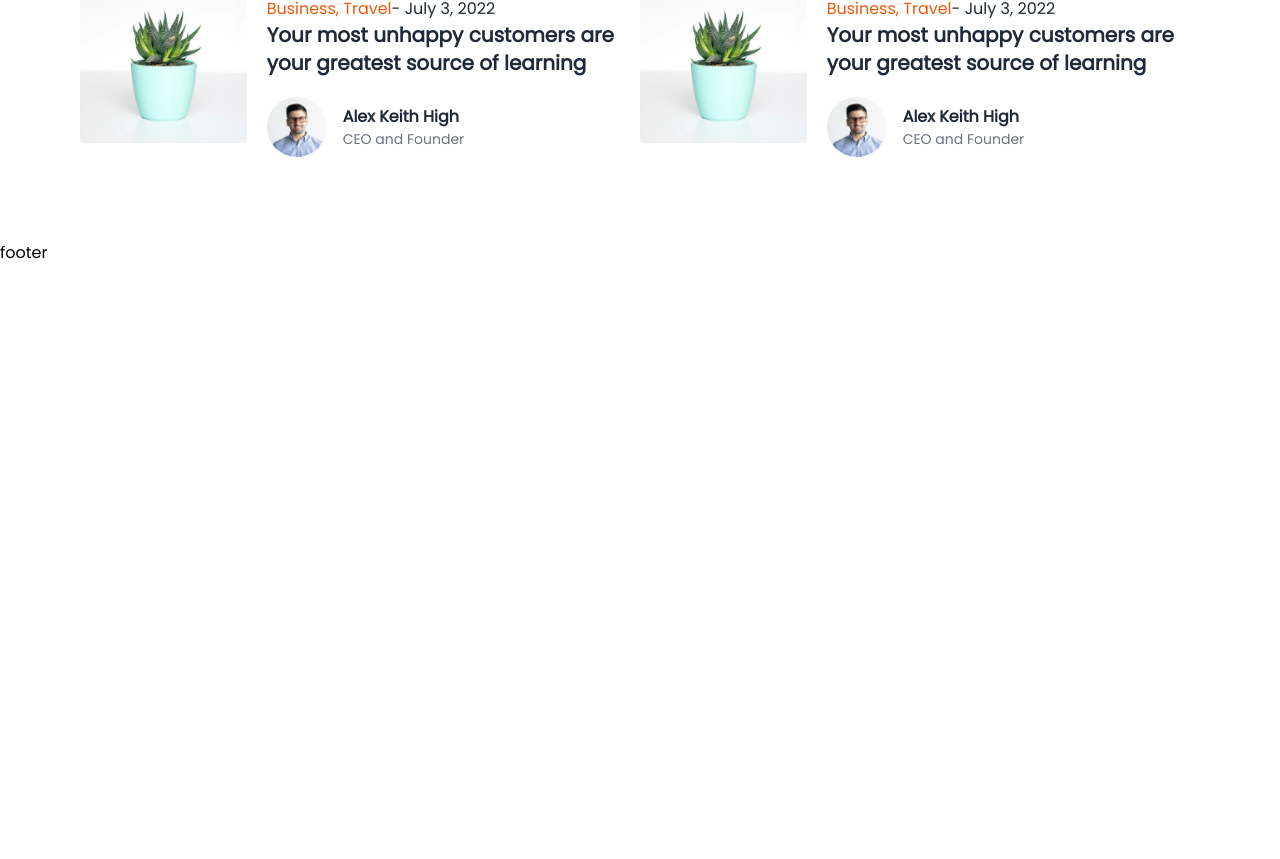
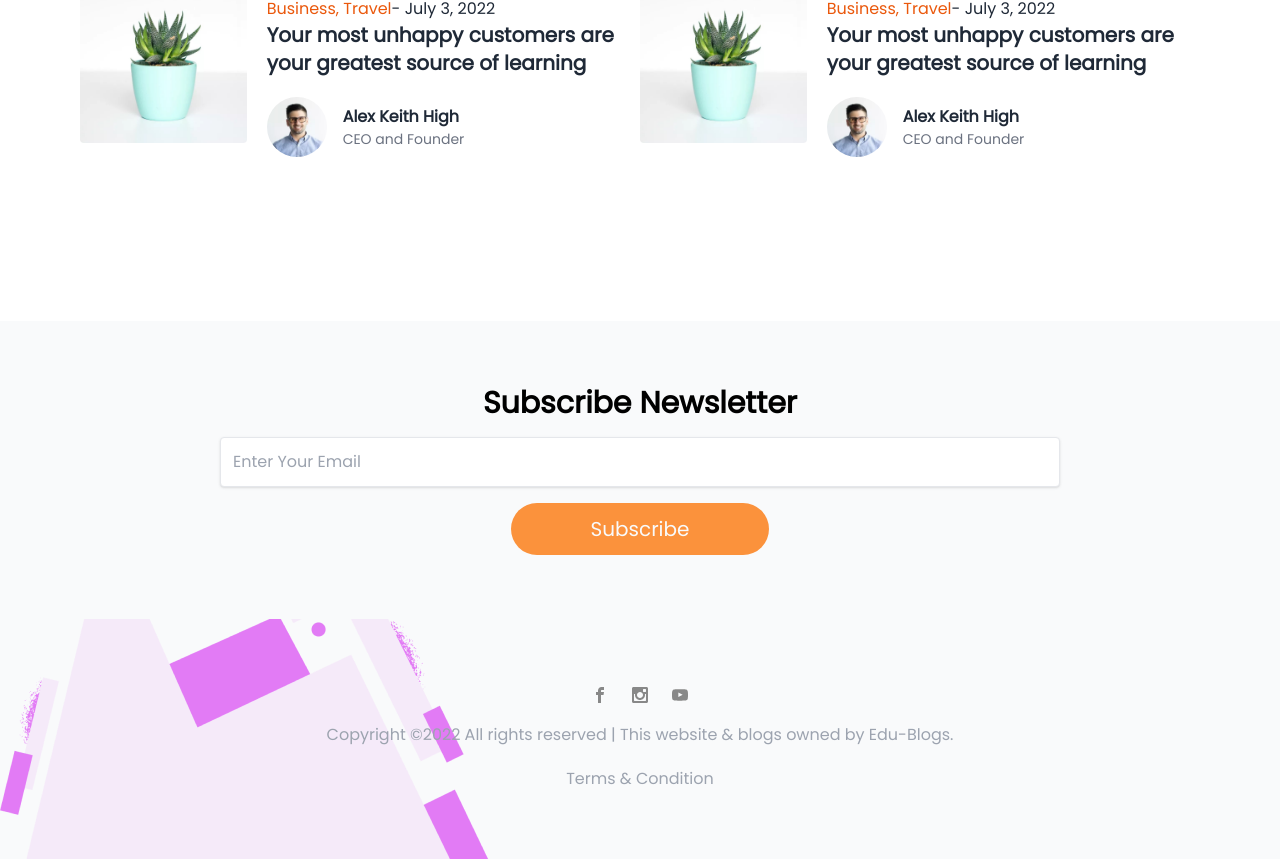
Before and after one commit to Rafatulislam60/blog-design, a Next.js app: page / in a window 1280 px wide. Shown: the part 5193-6052 px from the top of the page. Before the commit the page ends 5458 px from the top, so only its background shows below. Built offline with nearby package versions, Linux system fonts and the light colour scheme.

Commit message:
add footer

```diff
--- /dev/null
+++ b/components/_child/newsletter.js
@@ -0,0 +1,22 @@
+export default function newsletter() {
+  return (
+    <section className="bg-gray-50 mt-20">
+      <div className="container mx-auto md:px-20 py-16 text-center">
+        <h1 className="font-bold text-3xl">Subscribe Newsletter</h1>
+
+        <div className="py-4">
+          <input
+            type="text"
+            className="shadow border rounded w-9/12 py-3 px-3
+                    text-gray-700 focus:outline-none focus:shadow-outline"
+            placeholder="Enter Your Email"
+          />
+        </div>
+
+        <button className="bg-orange-400 px-20 py-3 rounded-full text-gray-50 text-xl">
+          Subscribe
+        </button>
+      </div>
+    </section>
+  );
+}
--- a/components/footer.js
+++ b/components/footer.js
@@ -1,5 +1,38 @@
+import Link from "next/link";
+import { ImFacebook, ImInstagram, ImYoutube } from "react-icons/im";
+import Newsletter from "./_child/newsletter";
+
 export default function footer() {
+  const bg = {
+    backgroundImage: "url('/images/footer.png')",
+    backgroundRepeat: "no-repeat",
+    backgroundPosition: "bottom left",
+  };
+
   return (
-    <div>footer</div>
-  )
+    <footer className="bg-gray-50" style={bg}>
+      <Newsletter />
+      <div className="container mx-auto flex justify-center py-12">
+        <div className="py-5">
+          <div className="flex gap-6 justify-center">
+            <Link href={"/"}>
+              <ImFacebook color="#888888" />
+            </Link>
+            <Link href={"/"}>
+              <ImInstagram color="#888888" />
+            </Link>
+            <Link href={"/"}>
+              <ImYoutube color="#888888" />
+            </Link>
+          </div>
+
+          <p className="py-5 text-gray-400">
+            Copyright ©2022 All rights reserved | This website & blogs owned by
+            Edu-Blogs.
+          </p>
+          <p className="text-gray-400 text-center">Terms & Condition</p>
+        </div>
+      </div>
+    </footer>
+  );
 }
```
